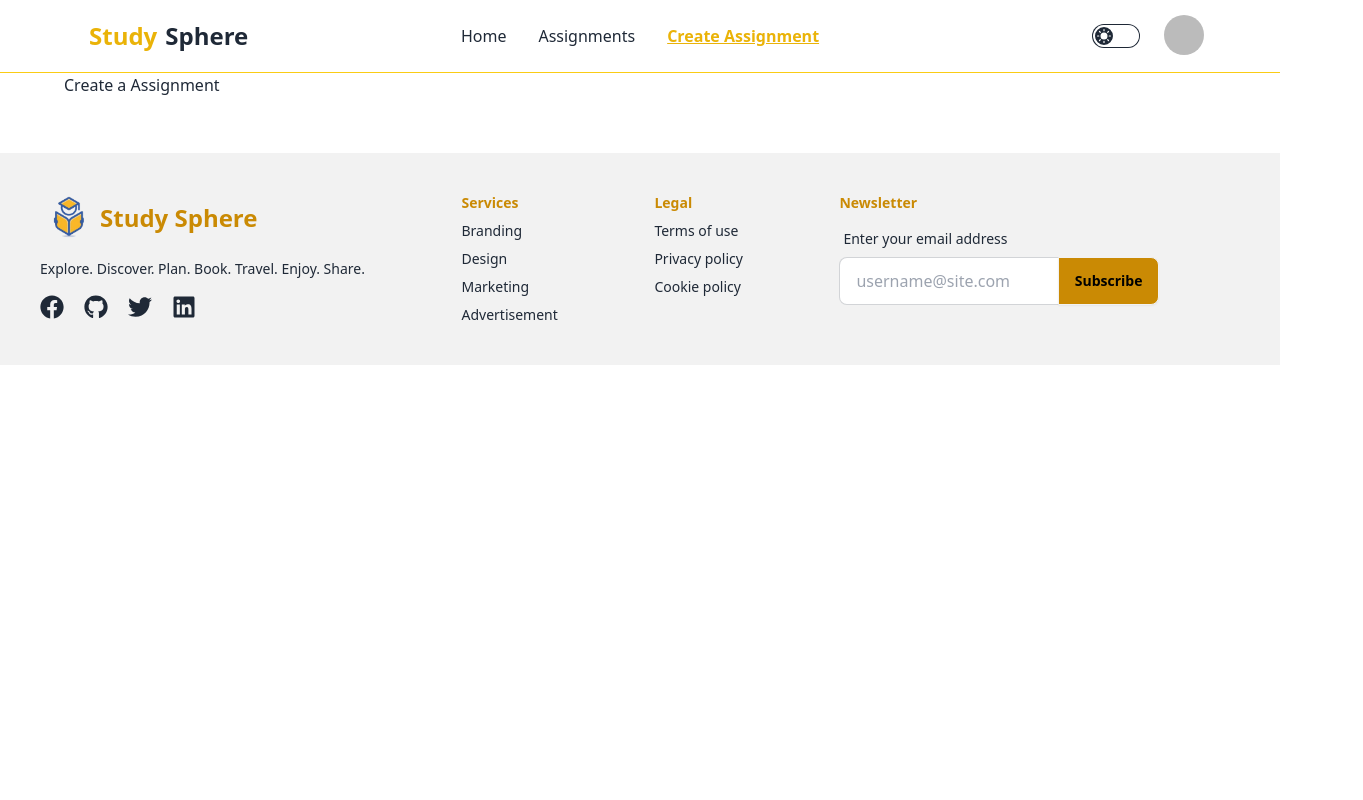
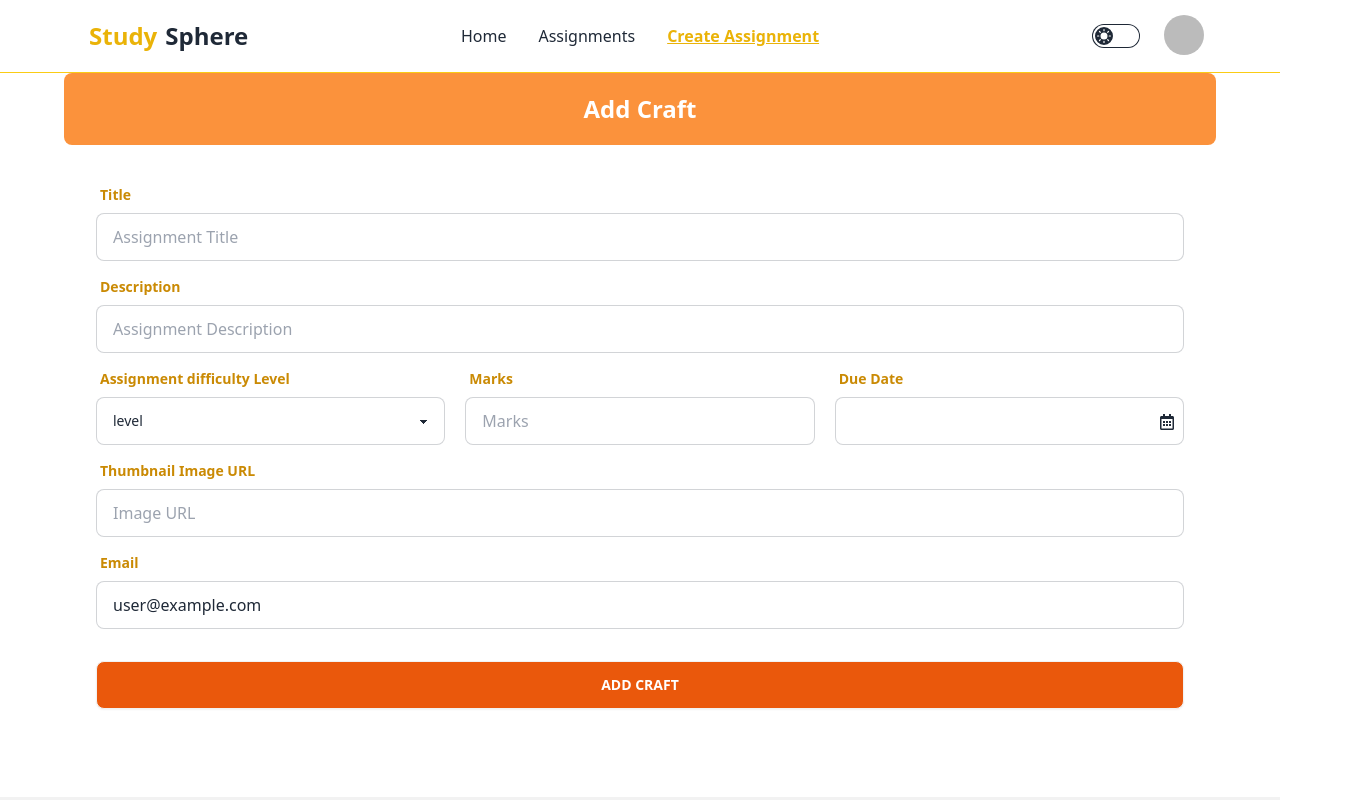
Before and after one commit to islam-sharmin/Study-sphere-client, a React (Vite) app: page /createAssignment in a window 1280 px wide. Shown: the top 800 px of the page, 1363 px wide, since content can reach past the window. Built offline with nearby package versions, Linux system fonts and the light colour scheme; no server answers; sample sign-in values are in the browser's storage.

Commit message:
create assignment added

```diff
--- a/package.json
+++ b/package.json
@@ -14,6 +14,7 @@
     "localforage": "^1.10.0",
     "match-sorter": "^6.3.4",
     "react": "^18.2.0",
+    "react-datepicker": "^6.9.0",
     "react-dom": "^18.2.0",
     "react-icons": "^5.2.1",
     "react-router-dom": "^6.23.1",
--- a/src/pages/CreateAssignment.jsx
+++ b/src/pages/CreateAssignment.jsx
@@ -1,9 +1,109 @@
+import { useContext, useState } from "react";
+import { AuthContext } from "../providers/AuthProvider";
+import DatePicker from "react-datepicker";
+import "react-datepicker/dist/react-datepicker.css";
+import { FaRegCalendarAlt } from "react-icons/fa";
 
 
 const CreateAssignment = () => {
+
+    const { user } = useContext(AuthContext);
+    const [startDate, setStartDate] = useState(null);
+
+    const handleAddCraft = event => {
+        event.preventDefault();
+
+        const form = event.target;
+        const title = form.title.value;
+        const description = form.description.value;
+        const level = form.level.value;
+        const marks = form.marks.value;
+        const date = form.date.value;
+        const photo = form.photo.value;
+        const email = form.email.value;
+
+
+        const newCraft = { title, description, level, marks, date, photo, email }
+        console.log(newCraft);
+
+        form.reset();
+    }
+
     return (
         <div>
-            <h2>Create a Assignment</h2>
+            <h2 className="text-white p-5 bg-orange-400 rounded-lg font-bold text-2xl text-center w-full ">Add Craft</h2>
+            <div className="card shrink-0 w-full bg-base-100">
+
+                <form onSubmit={handleAddCraft} className="card-body">
+
+                    <div className="form-control flex-1">
+                        <label className="label">
+                            <span className="label-text font-semibold text-yellow-600">Title</span>
+                        </label>
+                        <input name="title" type="text" placeholder="Assignment Title" className="input input-bordered" required />
+                    </div>
+
+                    <div className="form-control flex-1">
+                        <label className="label">
+                            <span className="label-text font-semibold text-yellow-600">Description</span>
+                        </label>
+                        <input name="description" type="text" placeholder="Assignment Description" className="input input-bordered" required />
+                    </div>
+
+
+                    <div className="flex flex-col lg:flex-row gap-5">
+                        {/* row 3 rating and customization */}
+                        <div className="form-control flex-1">
+                            <label className="label">
+                                <span className="label-text font-semibold text-yellow-600">Assignment difficulty Level</span>
+                            </label>
+                            <select name="level" type="text" className="select select-bordered join-item input " required>
+                                <option disabled selected >level</option>
+                                <option>Easy</option>
+                                <option>Medium</option>
+                                <option>Hard</option>
+                            </select>
+                        </div>
+                        <div className="form-control flex-1">
+                            <label className="label">
+                                <span className="label-text font-semibold text-yellow-600">Marks</span>
+                            </label>
+                            <input name="marks" type="text" placeholder="Marks" className="input input-bordered" required />
+                        </div>
+                        <div className="form-control flex-1">
+                            <label className="label">
+                                <span className="label-text font-semibold text-yellow-600">Due Date</span>
+                            </label>
+                            {/* <input name="date" type="text" placeholder="date" className="input input-bordered" required /> */}
+                            <label className="input input-bordered relative" required>
+                                <DatePicker selected={startDate} onChange={(date) => setStartDate(date)} />
+                                <span className="absolute top-4 right-2">
+                                <FaRegCalendarAlt />
+                                </span>
+                            </label>
+                        </div>
+                    </div>
+
+                    {/* short description */}
+                    <div className="form-control flex-1">
+                        <label className="label">
+                            <span className="label-text font-semibold text-yellow-600">Thumbnail Image URL</span>
+                        </label>
+                        <input name="photo" type="text" placeholder="Image URL" className="input input-bordered" required />
+                    </div>
+
+                    <div className="form-control flex-1">
+                        <label className="label">
+                            <span className="label-text font-semibold text-yellow-600">Email</span>
+                        </label>
+                        <input name="email" type="text" defaultValue={user?.email} className="input input-bordered" required />
+                    </div>
+
+                    <div className="form-control mt-6">
+                        <input type="submit" className="btn text-white bg-orange-600" value="ADD CRAFT" />
+                    </div>
+                </form>
+            </div>
         </div>
     );
 };
--- a/src/routes/Routes.jsx
+++ b/src/routes/Routes.jsx
@@ -5,6 +5,7 @@ import Assignments from "../pages/Assignments";
 import CreateAssignment from "../pages/CreateAssignment";
 import SignUp from "../pages/SignUp";
 import Login from "../pages/Login";
+import PrivateRoutes from "./PrivateRoutes";
 
 
 const router = createBrowserRouter([
@@ -22,7 +23,7 @@ const router = createBrowserRouter([
             },
             {
                 path: '/createAssignment',
-                element: <CreateAssignment></CreateAssignment>
+                element: <PrivateRoutes><CreateAssignment></CreateAssignment></PrivateRoutes>
             },
             {
                 path: '/signup',
--- a/src/shared/Navbar.jsx
+++ b/src/shared/Navbar.jsx
@@ -65,7 +65,7 @@ const Navbar = () => {
                 </label>
                 {user ? (
                     <div className="flex items-center gap-3">
-                        <div className="dropdown">
+                        <div className="dropdown dropdown-end">
                             <div tabIndex={0} role="button" className="btn btn-ghost btn-circle avatar">
                                 <div className="w-10 rounded-full">
                                 <img
```
Also changed, not shown: 1 other file (tests, documents, lock files or other folders).
